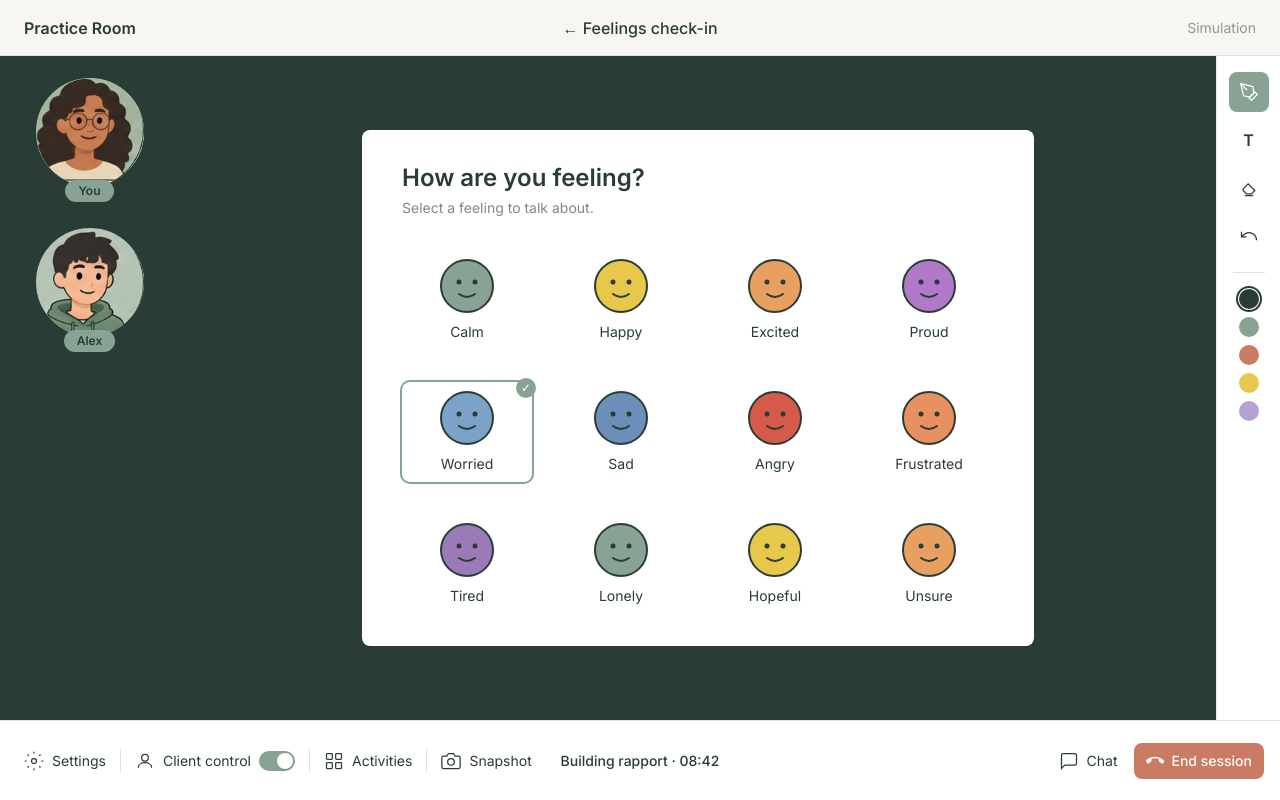
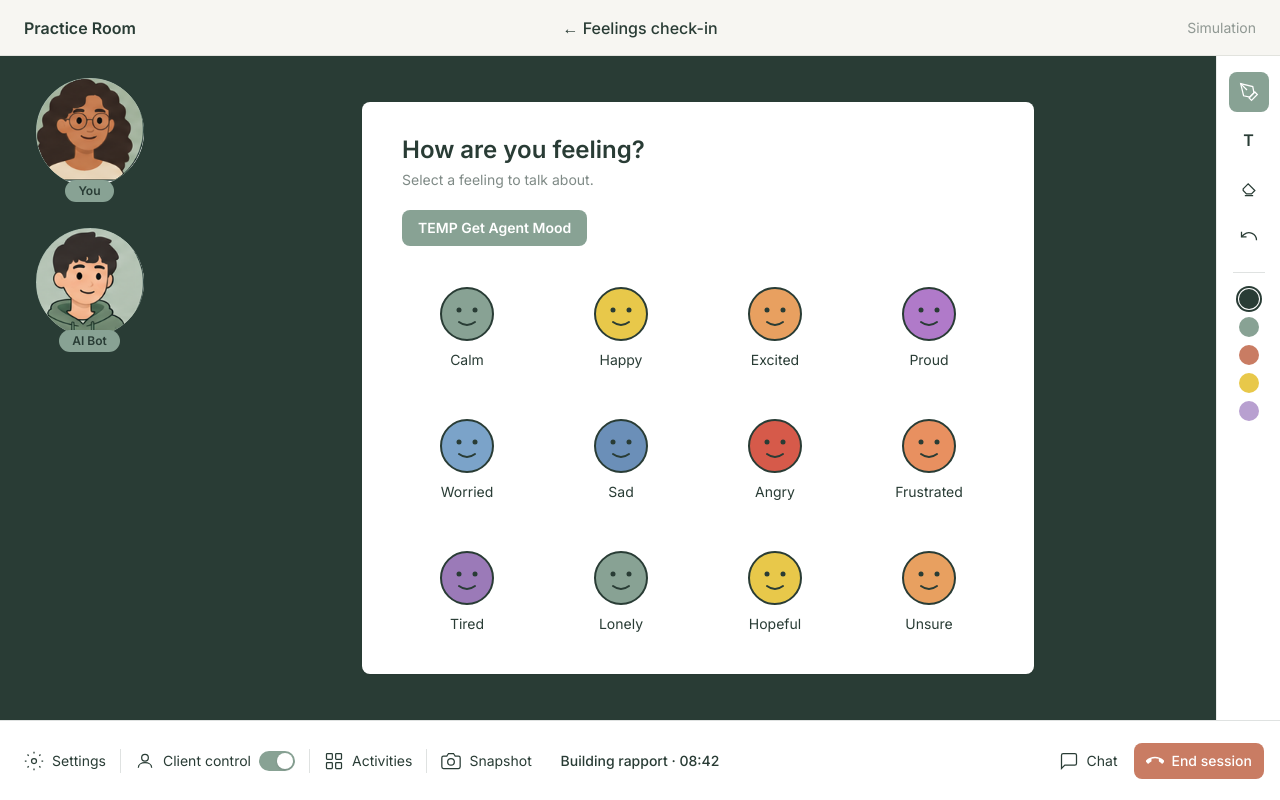
Before and after one commit to brodyboswell/cs-4273-group-l-telehealth-platform, a Next.js app: page /practice/feelings in a window 1280 px wide. Built offline with nearby package versions, Linux system fonts and the light colour scheme.

Commit message:
plumbing for ai agent interaction with feelings check in

```diff
--- a/components/activities/FeelingsCheckIn.tsx
+++ b/components/activities/FeelingsCheckIn.tsx
@@ -1,19 +1,14 @@
+"use client";
+
+import { useState } from "react";
+import {
+  MOOD_OPTIONS,
+  parseMoodAgentAction,
+  type MoodAgentAction,
+  type MoodId,
+} from "@/lib/mood/moodTypes";
+import { requestMockAgentMood } from "@/lib/mood/mockAgent";
 import { AnnotationToolbar } from "./AnnotationToolbar";
-
-const FEELINGS = [
-  { label: "Calm", color: "#88A294" },
-  { label: "Happy", color: "#E8C84A" },
-  { label: "Excited", color: "#E8A060" },
-  { label: "Proud", color: "#B07AC9" },
-  { label: "Worried", color: "#7BA3C9", selected: true },
-  { label: "Sad", color: "#6B8FB8" },
-  { label: "Angry", color: "#D65A4A" },
-  { label: "Frustrated", color: "#E89060" },
-  { label: "Tired", color: "#9B7AB8" },
-  { label: "Lonely", color: "#88A294" },
-  { label: "Hopeful", color: "#E8C84A" },
-  { label: "Unsure", color: "#E8A060" },
-] as const;
 
 function FeelingFace({ color }: { color: string }) {
   return (
@@ -33,6 +28,35 @@ function FeelingFace({ color }: { color: string }) {
 }
 
 export function FeelingsCheckIn() {
+  const [selectedMoodId, setSelectedMoodId] = useState<MoodId | null>(null);
+  const [agentAction, setAgentAction] = useState<MoodAgentAction | null>(null);
+  const [isRequesting, setIsRequesting] = useState(false);
+  const [error, setError] = useState<string | null>(null);
+
+  const handleGetAgentMood = async () => {
+    setIsRequesting(true);
+    setError(null);
+
+    try {
+      const response = await requestMockAgentMood();
+      const action = parseMoodAgentAction(response);
+      setSelectedMoodId(action.moodId);
+      setAgentAction(action);
+    } catch (requestError) {
+      setError(
+        requestError instanceof Error
+          ? requestError.message
+          : "AI Bot mood request failed",
+      );
+    } finally {
+      setIsRequesting(false);
+    }
+  };
+
+  const selectedMood = MOOD_OPTIONS.find(
+    (mood) => mood.id === selectedMoodId,
+  );
+
   return (
     <div className="flex h-full bg-charcoal">
       <div className="flex min-w-0 flex-1 items-center justify-center p-8">
@@ -43,12 +67,52 @@ export function FeelingsCheckIn() {
           <p className="mt-1 text-sm text-charcoal/60">
             Select a feeling to talk about.
           </p>
+          <div className="mt-5 flex flex-wrap items-center gap-3">
+            <button
+              type="button"
+              onClick={handleGetAgentMood}
+              disabled={isRequesting}
+              className="rounded-panel bg-sage px-4 py-2 text-sm font-semibold text-white transition-opacity hover:opacity-85 disabled:cursor-not-allowed disabled:opacity-60"
+            >
+              {isRequesting ? "Getting mood…" : "TEMP Get Agent Mood"}
+            </button>
+            {isRequesting && (
+              <span className="text-sm text-charcoal/60" role="status">
+                AI Bot is choosing a mood…
+              </span>
+            )}
+          </div>
+
+          {error && (
+            <p
+              className="mt-4 rounded-panel border border-terracotta/30 bg-terracotta/10 px-4 py-3 text-sm text-charcoal"
+              role="alert"
+            >
+              {error}
+            </p>
+          )}
+
+          {agentAction && selectedMood && (
+            <div
+              className="mt-4 rounded-panel border border-sage/30 bg-sage/10 px-4 py-3"
+              aria-live="polite"
+            >
+              <p className="text-sm font-semibold text-charcoal">
+                AI Bot selected: {selectedMood.label}
+              </p>
+              <p className="mt-1 text-sm text-charcoal/70">
+                {agentAction.rationale}
+              </p>
+            </div>
+          )}
+
           <div className="mt-8 grid grid-cols-4 gap-x-6 gap-y-8">
-            {FEELINGS.map((feeling) => {
-              const selected = "selected" in feeling && feeling.selected;
+            {MOOD_OPTIONS.map((feeling) => {
+              const selected = selectedMoodId === feeling.id;
               return (
                 <div
-                  key={feeling.label}
+                  key={feeling.id}
+                  data-mood-id={feeling.id}
                   className={`relative flex flex-col items-center gap-2 rounded-panel p-2 ${
                     selected ? "ring-2 ring-sage" : ""
                   }`}
--- a/components/session/FaceCams.tsx
+++ b/components/session/FaceCams.tsx
@@ -8,7 +8,7 @@ export function FaceCams({ darkRail = false }: { darkRail?: boolean }) {
       }`}
     >
       <Cam src="/avatar-you.png" label="You" darkRail={darkRail} />
-      <Cam src="/avatar-alex.png" label="Alex" darkRail={darkRail} />
+      <Cam src="/avatar-alex.png" label="AI Bot" darkRail={darkRail} />
     </aside>
   );
 }
--- /dev/null
+++ b/lib/mood/mockAgent.ts
@@ -0,0 +1,12 @@
+import type { MoodAgentAction } from "./moodTypes";
+
+const MOCK_RESPONSE: MoodAgentAction = {
+  type: "select_mood",
+  moodId: "worried",
+  rationale: "AI Bot is feeling worried because something has been weighing on them today.",
+};
+
+export async function requestMockAgentMood(): Promise<unknown> {
+  await new Promise((resolve) => setTimeout(resolve, 400));
+  return MOCK_RESPONSE;
+}
--- /dev/null
+++ b/lib/mood/moodTypes.ts
@@ -0,0 +1,49 @@
+export const MOOD_OPTIONS = [
+  { id: "calm", label: "Calm", color: "#88A294" },
+  { id: "happy", label: "Happy", color: "#E8C84A" },
+  { id: "excited", label: "Excited", color: "#E8A060" },
+  { id: "proud", label: "Proud", color: "#B07AC9" },
+  { id: "worried", label: "Worried", color: "#7BA3C9" },
+  { id: "sad", label: "Sad", color: "#6B8FB8" },
+  { id: "angry", label: "Angry", color: "#D65A4A" },
+  { id: "frustrated", label: "Frustrated", color: "#E89060" },
+  { id: "tired", label: "Tired", color: "#9B7AB8" },
+  { id: "lonely", label: "Lonely", color: "#88A294" },
+  { id: "hopeful", label: "Hopeful", color: "#E8C84A" },
+  { id: "unsure", label: "Unsure", color: "#E8A060" },
+] as const;
+
+export type MoodId = (typeof MOOD_OPTIONS)[number]["id"];
+
+export type MoodAgentAction = {
+  type: "select_mood";
+  moodId: MoodId;
+  rationale: string;
+};
+
+export function parseMoodAgentAction(response: unknown): MoodAgentAction {
+  if (typeof response !== "object" || response === null) {
+    throw new Error("AI Bot returned an invalid response");
+  }
+
+  const candidate = response as Record<string, unknown>;
+  const isKnownMood = MOOD_OPTIONS.some(
+    (mood) => mood.id === candidate.moodId,
+  );
+
+  if (
+    candidate.type !== "select_mood" ||
+    typeof candidate.moodId !== "string" ||
+    !isKnownMood ||
+    typeof candidate.rationale !== "string" ||
+    !candidate.rationale.trim()
+  ) {
+    throw new Error("AI Bot returned an invalid mood action");
+  }
+
+  return {
+    type: "select_mood",
+    moodId: candidate.moodId as MoodId,
+    rationale: candidate.rationale,
+  };
+}
```
Also changed, not shown: 1 other file (tests, documents, lock files or other folders).
